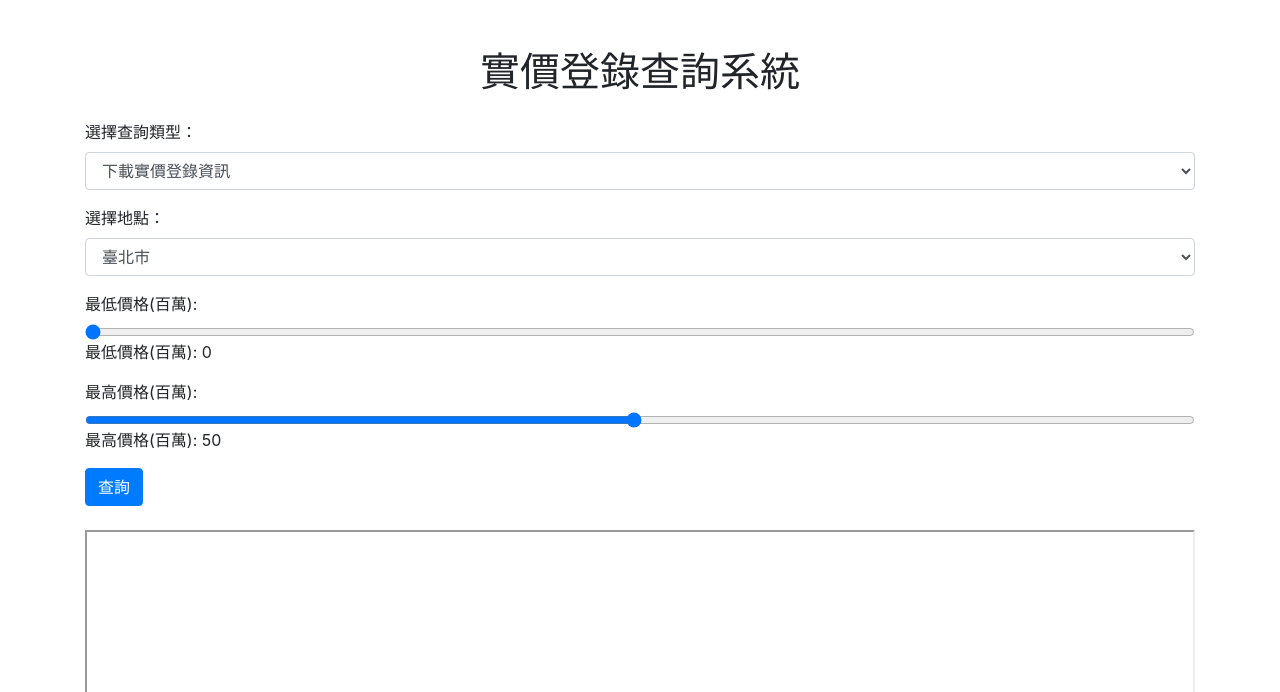
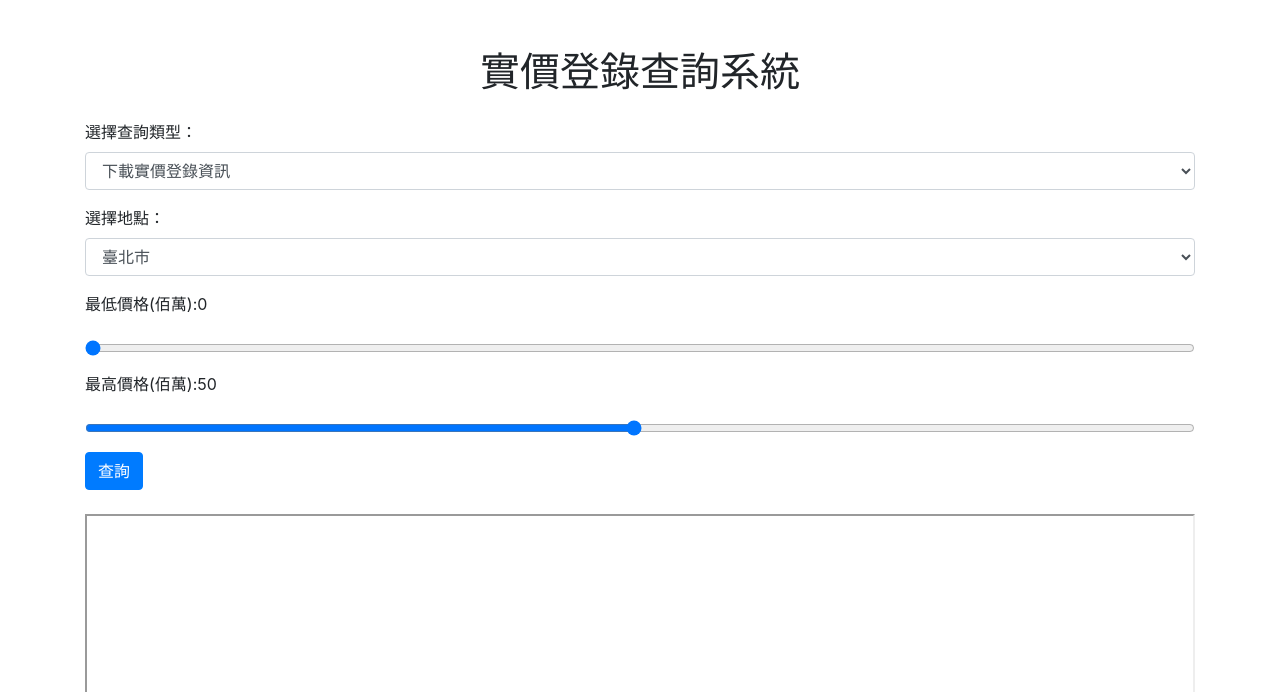
Before and after one commit to 112121931/PY, a Flask app: page / in a window 1280 px wide. Shown: the top 692 px of the page. Run offline with Flask 3, Linux system fonts and the light colour scheme; some libraries are stand-ins or nearby versions.

Commit message:
版面內容調整

```diff
--- a/Source/期末作業/templates/index.html
+++ b/Source/期末作業/templates/index.html
@@ -47,14 +47,12 @@
                 </select>
             </div>
             <div class="form-group">
-                <label for="min_price_slider">最低價格(百萬):</label>
+                <p><label for="min_price_slider">最低價格(佰萬):</label><span id="min_price_Value" name="min_price_Value">0</span></p>
                 <input type="range" min="0" max="100" value="0" class="form-control-range" id="min_price_slider" name="min_price_slider">
-                <p>最低價格(百萬): <span id="min_price_Value" name="min_price_Value">0</span></p>
             </div>
             <div class="form-group">
-                <label for="max_price_slider">最高價格(百萬):</label>
+                <p><label for="max_price_slider">最高價格(佰萬):</label><span id="max_price_Value" name="max_price_Value">50</span></p>
                 <input type="range" min="1" max="100" value="50" class="form-control-range" id="max_price_slider" name="max_price_slider">
-                <p>最高價格(百萬): <span id="max_price_Value" name="max_price_Value">50</span></p>
             </div>
             <button type="submit" class="btn btn-primary">查詢</button>
         </form>
```
